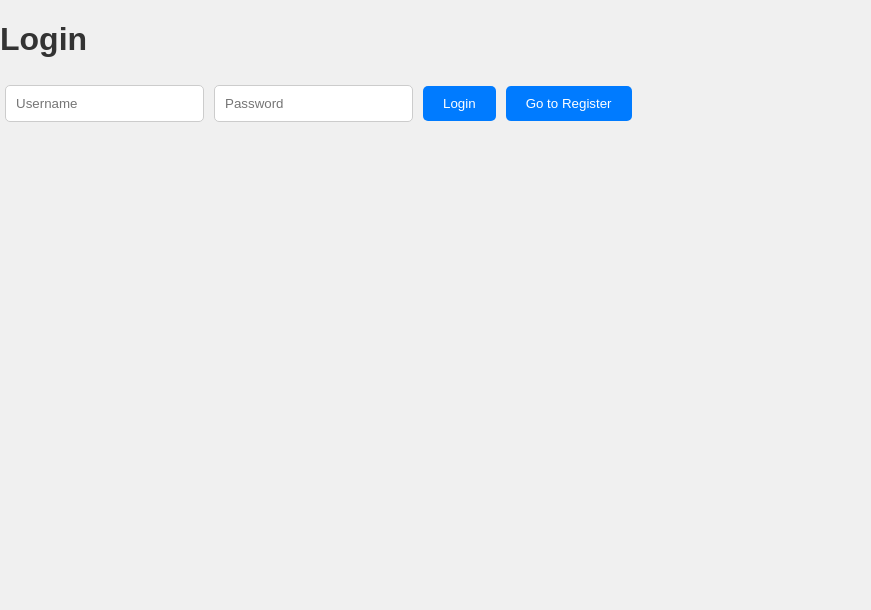
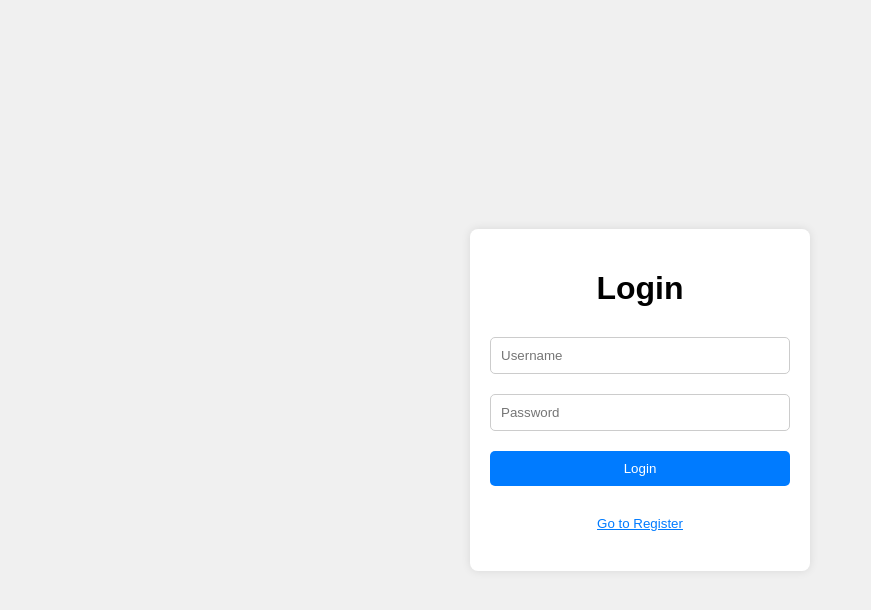
Before and after one commit to tugberkvaroglu/to-do-app, a React (Create React App) app in the folder frontend/: page /login in a window 1280 px wide. Shown: the top 610 px of the page, without its empty margins (0-871 px from the left). Built offline with nearby package versions, Linux system fonts and the light colour scheme.

Commit message:
renewed css

```diff
--- a/frontend/src/App.css
+++ b/frontend/src/App.css
@@ -5,22 +5,33 @@ body {
   margin: 0;
   padding: 0;
   background-color: #f0f0f0;
+  display: flex;
+  justify-content: center;
+  align-items: center;
+  height: 100vh;
 }
 
-h1 {
-  color: #333;
+.container {
+  background: white;
+  padding: 20px;
+  border-radius: 8px;
+  box-shadow: 0 0 10px rgba(0, 0, 0, 0.1);
+  width: 300px;
+  text-align: center;
 }
 
 input {
-  margin: 5px;
+  width: calc(100% - 22px);
+  margin: 10px 0;
   padding: 10px;
   border-radius: 5px;
   border: 1px solid #ccc;
 }
 
 button {
-  margin: 5px;
-  padding: 10px 20px;
+  width: 100%;
+  margin: 10px 0;
+  padding: 10px;
   border: none;
   border-radius: 5px;
   background-color: #007bff;
@@ -31,3 +42,20 @@ button {
 button:hover {
   background-color: #0056b3;
 }
+
+h1 {
+  margin-bottom: 20px;
+}
+
+.link-button {
+  background: none;
+  border: none;
+  color: #007bff;
+  cursor: pointer;
+  text-decoration: underline;
+  margin-top: 10px;
+}
+
+.link-button:hover {
+  color: #0056b3;
+}
```
